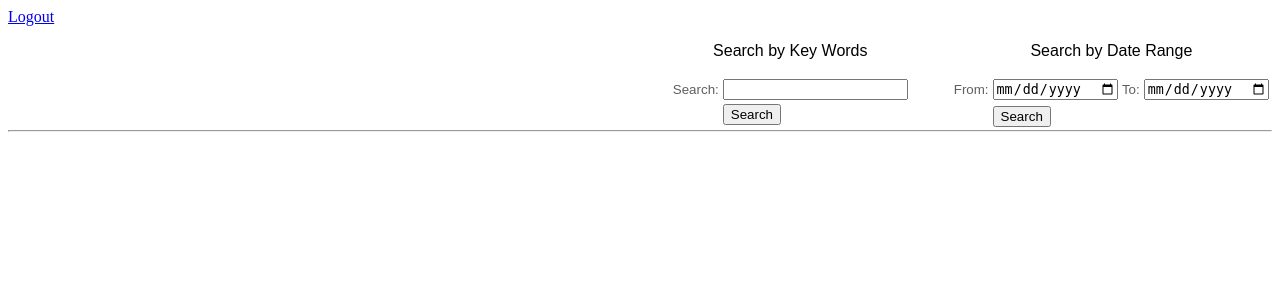
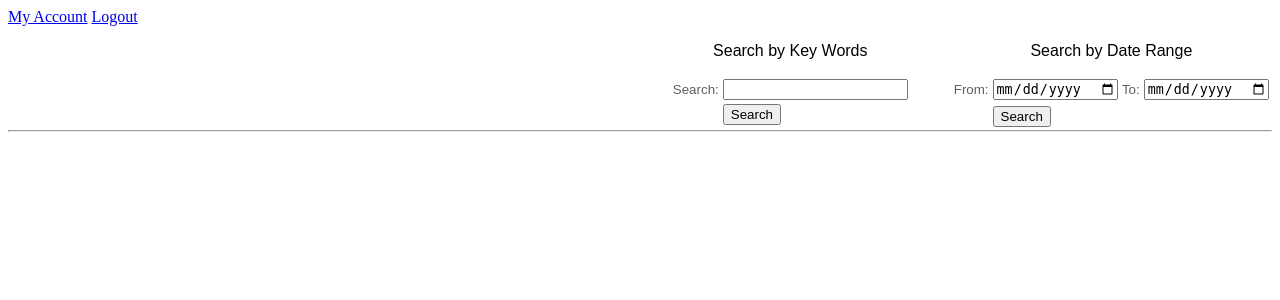
Before and after one commit to saemorris/TheRadSystem, a PHP site: page /search.php in a window 1280 px wide. Shown: the top 300 px of the page. Run offline with PHP 8.4, Linux system fonts and the light colour scheme; the visitor is signed in with stand-in values (Sample User, id 1); data that the repository does not hold is empty.

Commit message:
Added 'My Account' to the search page

```diff
--- a/search.php
+++ b/search.php
@@ -7,6 +7,7 @@ require_once('session.php');
     <head>
         <title>Search </title>
         <link rel="stylesheet" href="searchpage.css">
+        <a href="account.php">My Account</a>
         <a href="logout.php">Logout</a>
 
         <!-- if the user is an admin, give them the optin to upload a record -->
```
